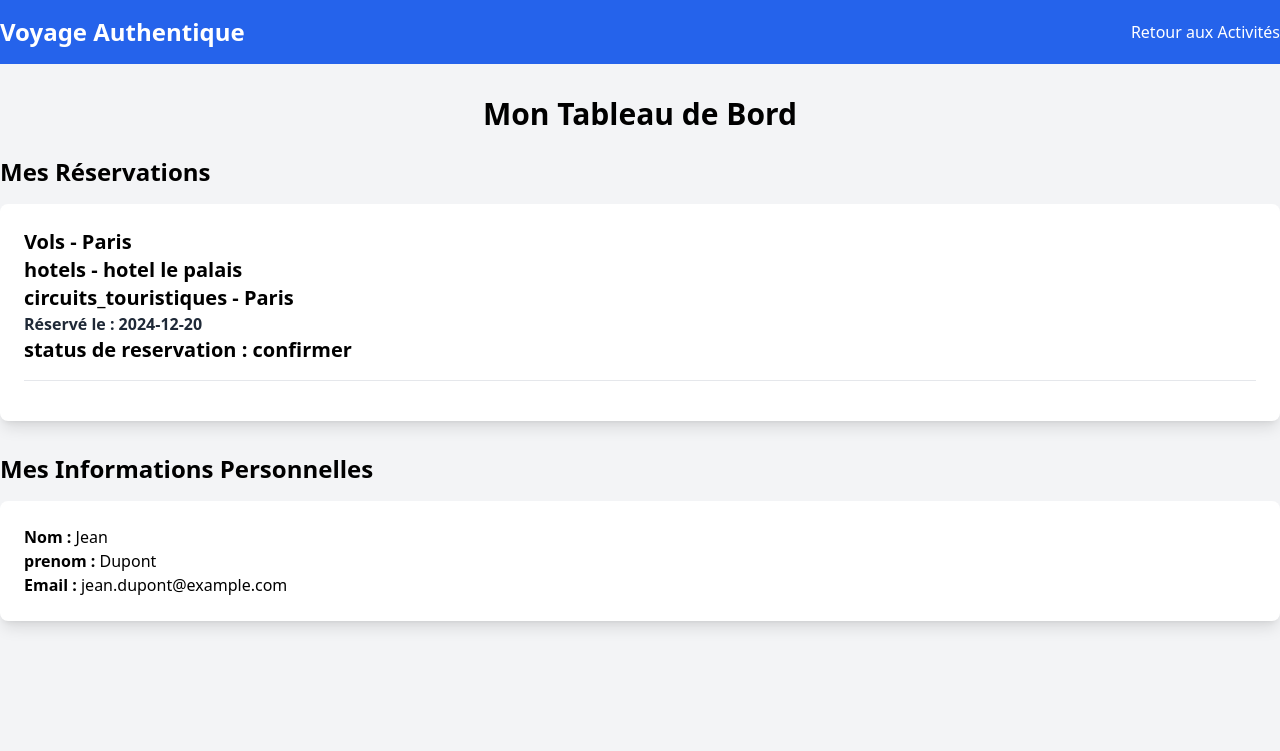
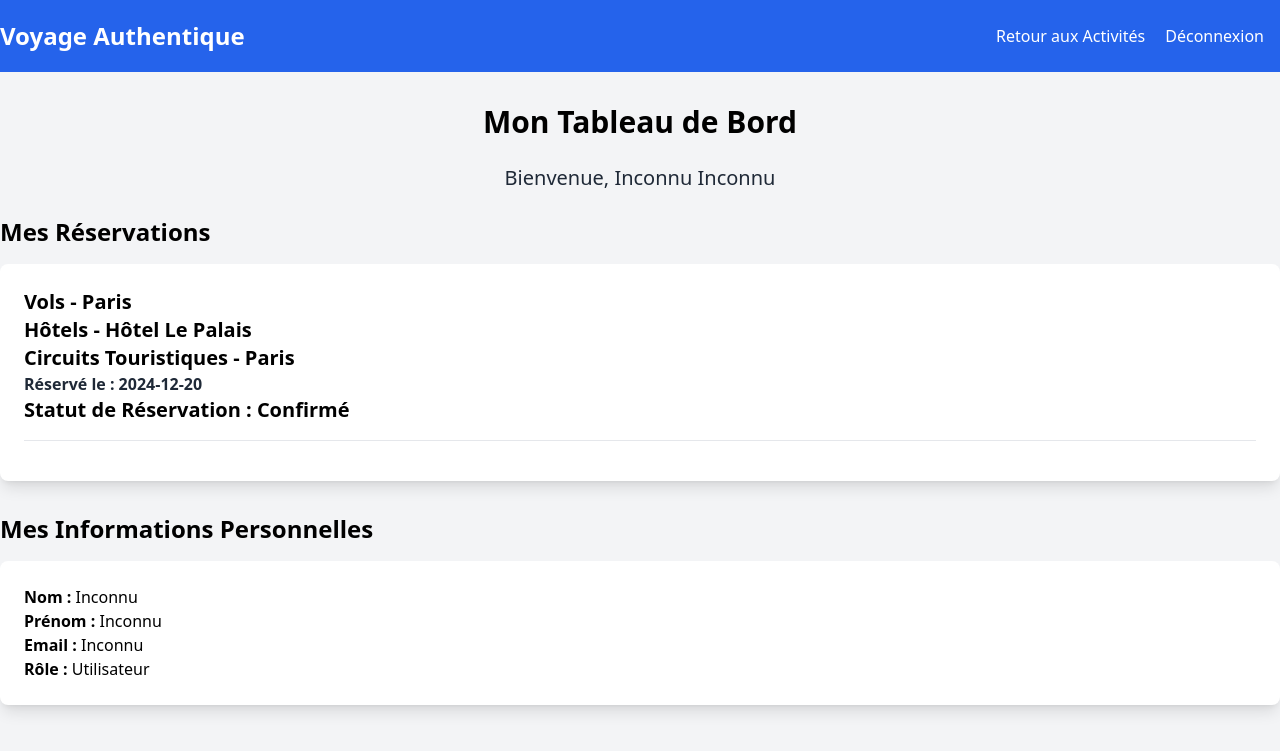
Before and after one commit to ligh-cloud/site-de-voyage-2.0, a PHP site: page /view/user_dashboard.php in a window 1280 px wide. Shown: the top 751 px of the page. Run offline with PHP 8.4, Linux system fonts and the light colour scheme; the visitor is signed in with stand-in values (Sample User, id 1); some libraries are stand-ins or nearby versions.

Commit message:
j'ai fixé l'affichage des informations de l'utilisateur dans dashboard

```diff
--- a/controller/login.php
+++ b/controller/login.php
@@ -25,6 +25,7 @@ if ($_SERVER['REQUEST_METHOD'] == 'POST') {
 
         if ($user->login()) {
             echo "Login successful";
+            header("Location: ../view/user_dashboard.php");
         } else {
             echo "Invalid email or password";
             var_dump($user) ;
--- a/view/user_dashboard.php
+++ b/view/user_dashboard.php
@@ -1,3 +1,29 @@
+<?php
+session_start();
+
+// Vérifier si l'utilisateur est connecté
+if (isset($_SESSION['is_logged_in']) && $_SESSION['is_logged_in'] === true) {
+    // Récupérer les informations utilisateur
+    $nom = $_SESSION['user']['nom'] ?? 'Inconnu';
+    $prenom = $_SESSION['user']['prenom'] ?? 'Inconnu';
+    $email = $_SESSION['user']['email'] ?? 'Inconnu';
+    $role = $_SESSION['user']['role'] ?? 'Utilisateur';
+
+    // Message de bienvenue
+    $messageBienvenue = "Bienvenue, $nom $prenom";
+} else {
+    header("Location: login.php");
+    exit();
+}
+
+// Déconnexion
+if (isset($_GET['logout'])) {
+    session_unset();
+    session_destroy();
+    header("Location: login.php");
+    exit();
+}
+?>
 
 <!DOCTYPE html>
 <html lang="en">
@@ -14,6 +40,11 @@
       <h1 class="text-2xl font-bold">Voyage Authentique</h1>
       <nav>
         <a href="activities.php" class="text-white hover:underline">Retour aux Activités</a>
+        <form action="" method="GET" class="inline">
+          <button type="submit" name="logout" class="bg-bleu-500 text-white px-4 py-2 rounded hover:bg-bleu-600">
+            Déconnexion
+          </button>
+        </form>
       </nav>
     </div>
   </header>
@@ -22,18 +53,20 @@
   <main class="container mx-auto mt-8">
     <h2 class="text-3xl font-bold mb-6 text-center">Mon Tableau de Bord</h2>
 
+    <!-- Message de bienvenue -->
+    <p class="text-xl text-center text-gray-800 mb-6"><?php echo htmlspecialchars($messageBienvenue); ?></p>
+
     <!-- Reservations -->
     <section class="mb-8">
       <h3 class="text-2xl font-bold mb-4">Mes Réservations</h3>
       <div class="bg-white p-6 rounded-lg shadow-lg">
         <div class="border-b pb-4 mb-4">
           <h4 class="text-xl font-bold">Vols - Paris</h4>
-          <h4 class="text-xl font-bold">hotels - hotel le palais </h4>
-          <h4 class="text-xl font-bold">circuits_touristiques - Paris</h4>
+          <h4 class="text-xl font-bold">Hôtels - Hôtel Le Palais</h4>
+          <h4 class="text-xl font-bold">Circuits Touristiques - Paris</h4>
           <p class="text-gray-800 font-bold">Réservé le : 2024-12-20</p>
-          <h4 class="text-xl font-bold">status de reservation : confirmer </h4>
+          <h4 class="text-xl font-bold">Statut de Réservation : Confirmé</h4>
         </div>
-        <!-- Add more reservation entries -->
       </div>
     </section>
 
@@ -41,10 +74,10 @@
     <section>
       <h3 class="text-2xl font-bold mb-4">Mes Informations Personnelles</h3>
       <div class="bg-white p-6 rounded-lg shadow-lg">
-        <p><span class="font-bold">Nom :</span> Jean </p>
-        <p><span class="font-bold">prenom :</span>  Dupont</p>
-        <p><span class="font-bold">Email :</span> jean.dupont@example.com</p>
-
+        <p><span class="font-bold">Nom :</span> <?php echo htmlspecialchars($nom); ?></p>
+        <p><span class="font-bold">Prénom :</span> <?php echo htmlspecialchars($prenom); ?></p>
+        <p><span class="font-bold">Email :</span> <?php echo htmlspecialchars($email); ?></p>
+        <p><span class="font-bold">Rôle :</span> <?php echo htmlspecialchars($role); ?></p>
       </div>
     </section>
   </main>
```
